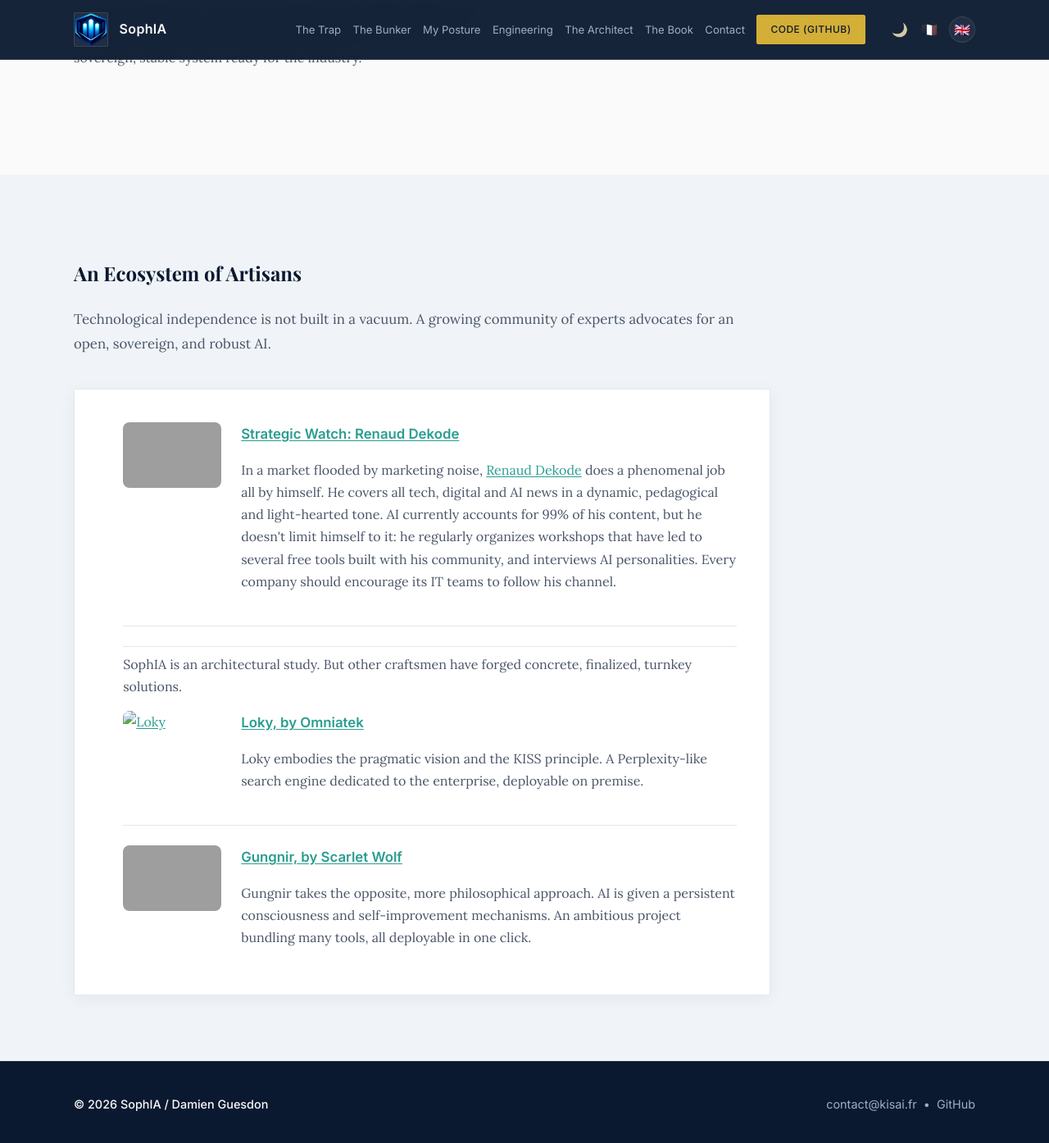
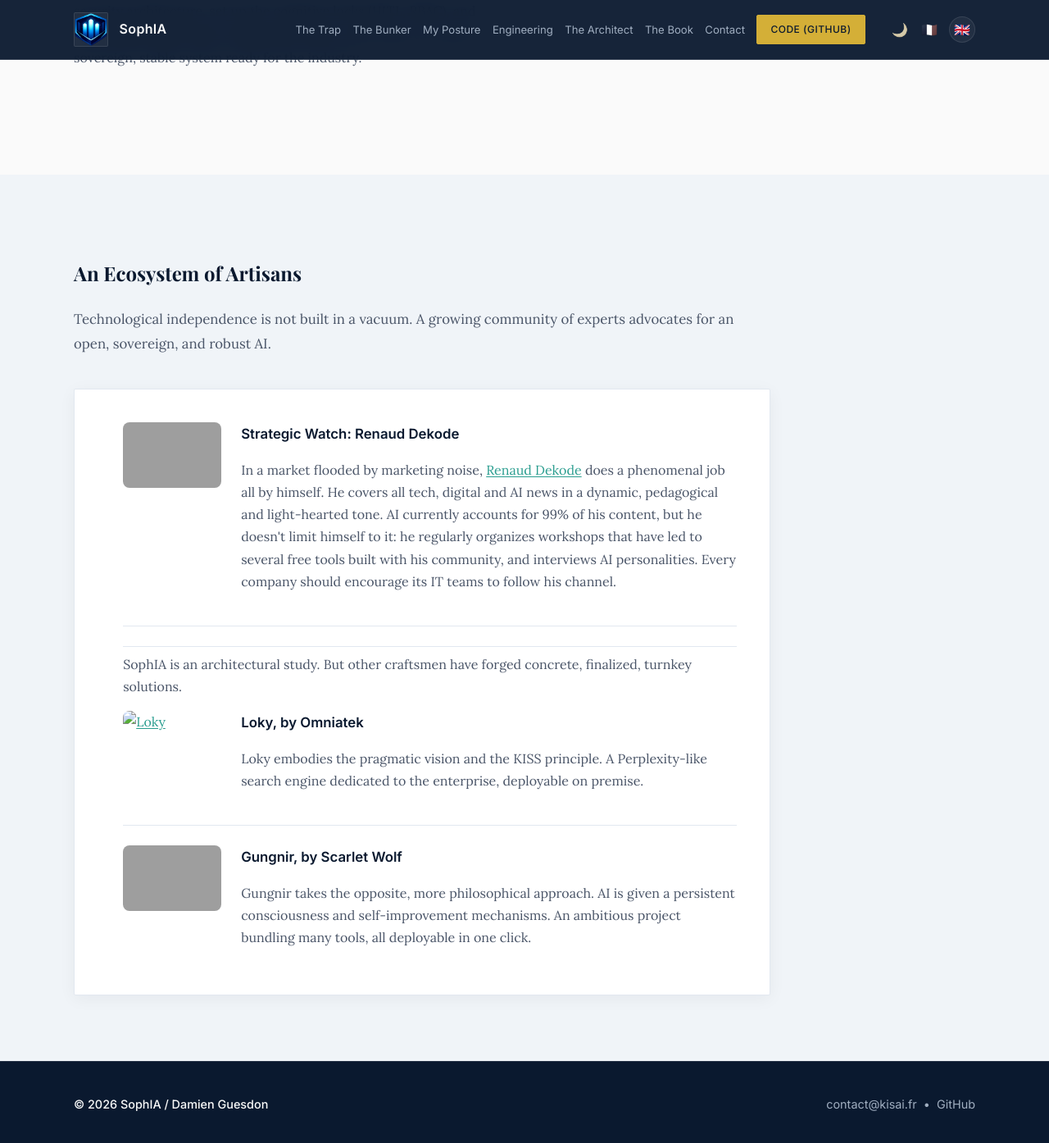
Before and after one commit to Kisai-DG-SLU/SophIA, a Jekyll site: the page built from architecte.html, in a window 1280 px wide and 1400 px high, scrolled down 2563 px. Shown: the top 1394 px of the window at 82% size. Built offline with Jekyll 4.4.1, drawn with Linux system fonts in a browser that asks for light colours; grey boxes are pictures that could not be loaded.

Commit message:
Style eco title links as inherit text with underline on hover

```diff
--- a/_includes/css/architecte.css
+++ b/_includes/css/architecte.css
@@ -69,6 +69,8 @@
     .eco-list li:last-child { margin-bottom: 0; padding-bottom: 0; border-bottom: none; }
     .eco-list h4 { font-family: var(--font-ui); font-size: 1.05rem; margin: 0 0 0.5rem 0; color: var(--text-main); }
     .eco-list a { color: var(--accent-emerald); text-decoration: underline; text-underline-offset: 2px; }
+    .eco-list h4 a { color: inherit; text-decoration: none; }
+    .eco-list h4 a:hover { text-decoration: underline; }
 
     /* Écosystème — vignette Renaud */
     .eco-item-renaud { display: flex; gap: 1.5rem; align-items: flex-start; }
--- a/architecte.html
+++ b/architecte.html
@@ -126,7 +126,7 @@
                 <a href="https://www.renaud-dekode.fr/" target="_blank" rel="noopener noreferrer"><img src="https://assets-v2.circle.so/6bb32i3zax7fpkeu5ni4ltjmjy62" alt="Renaud Dekode" loading="lazy"></a>
               </div>
               <div class="eco-item-content">
-                <h4 data-i18n="arch.eco1Title"><a href="https://www.renaud-dekode.fr/" target="_blank" rel="noopener noreferrer" style="text-decoration: underline; text-underline-offset: 2px; color: var(--accent-emerald);">La Veille Stratégique : Renaud Dekode</a></h4>
+                <h4 data-i18n="arch.eco1Title"><a href="https://www.renaud-dekode.fr/" target="_blank" rel="noopener noreferrer">La Veille Stratégique : Renaud Dekode</a></h4>
                 <p data-i18n="arch.eco1Desc">Dans un marché inondé par le bruit marketing, <a href="https://www.renaud-dekode.fr/" target="_blank">Renaud Dekode</a> effectue à lui seul un travail phénoménal de veille. Il anime de manière dynamique, pédagogue et sur un ton léger toutes les actualités de la tech, du digital et de l'IA. L'IA occupe aujourd'hui 99% de ses actualités, mais il ne s'y limite pas : il organise régulièrement des ateliers qui ont permis de développer plusieurs outils gratuits avec sa communauté, et interviewe des personnalités de l'IA. Toute entreprise devrait inciter ses équipes IT à suivre sa chaîne.</p>
               </div>
             </li>
@@ -138,7 +138,7 @@
                 <a href="https://loki.omniatek.fr/" target="_blank" rel="noopener noreferrer"><img src="https://loki.omniatek.fr/favicon.svg" alt="Loky" loading="lazy"></a>
               </div>
               <div class="eco-item-content">
-                <h4 data-i18n="arch.eco2Title"><a href="https://loki.omniatek.fr/" target="_blank" rel="noopener noreferrer" style="text-decoration: underline; text-underline-offset: 2px; color: var(--accent-emerald);">Loky, par Omniatek</a></h4>
+                <h4 data-i18n="arch.eco2Title"><a href="https://loki.omniatek.fr/" target="_blank" rel="noopener noreferrer">Loky, par Omniatek</a></h4>
                 <p data-i18n="arch.eco2Desc">Loky incarne la vision pragmatique et le principe KISS. Un Perplexity-like dédié à l'entreprise, déployable on premise.</p>
               </div>
             </li>
@@ -147,7 +147,7 @@
                 <a href="https://scarletwolf.cloud/" target="_blank" rel="noopener noreferrer"><img src="https://scarletwolf.cloud/assets/img/og/default.jpg" alt="Gungnir" loading="lazy"></a>
               </div>
               <div class="eco-item-content">
-                <h4 data-i18n="arch.eco3Title"><a href="https://scarletwolf.cloud/" target="_blank" rel="noopener noreferrer" style="text-decoration: underline; text-underline-offset: 2px; color: var(--accent-emerald);">Gungnir, par Scarlet Wolf</a></h4>
+                <h4 data-i18n="arch.eco3Title"><a href="https://scarletwolf.cloud/" target="_blank" rel="noopener noreferrer">Gungnir, par Scarlet Wolf</a></h4>
                 <p data-i18n="arch.eco3Desc">Gungnir adopte une vision opposée, plus philosophique. L'IA y est dotée d'une conscience persistante et de mécanismes d'auto-amélioration. Un projet ambitieux qui regroupe de nombreux outils, le tout déployable en un seul clic.</p>
               </div>
             </li>
```
